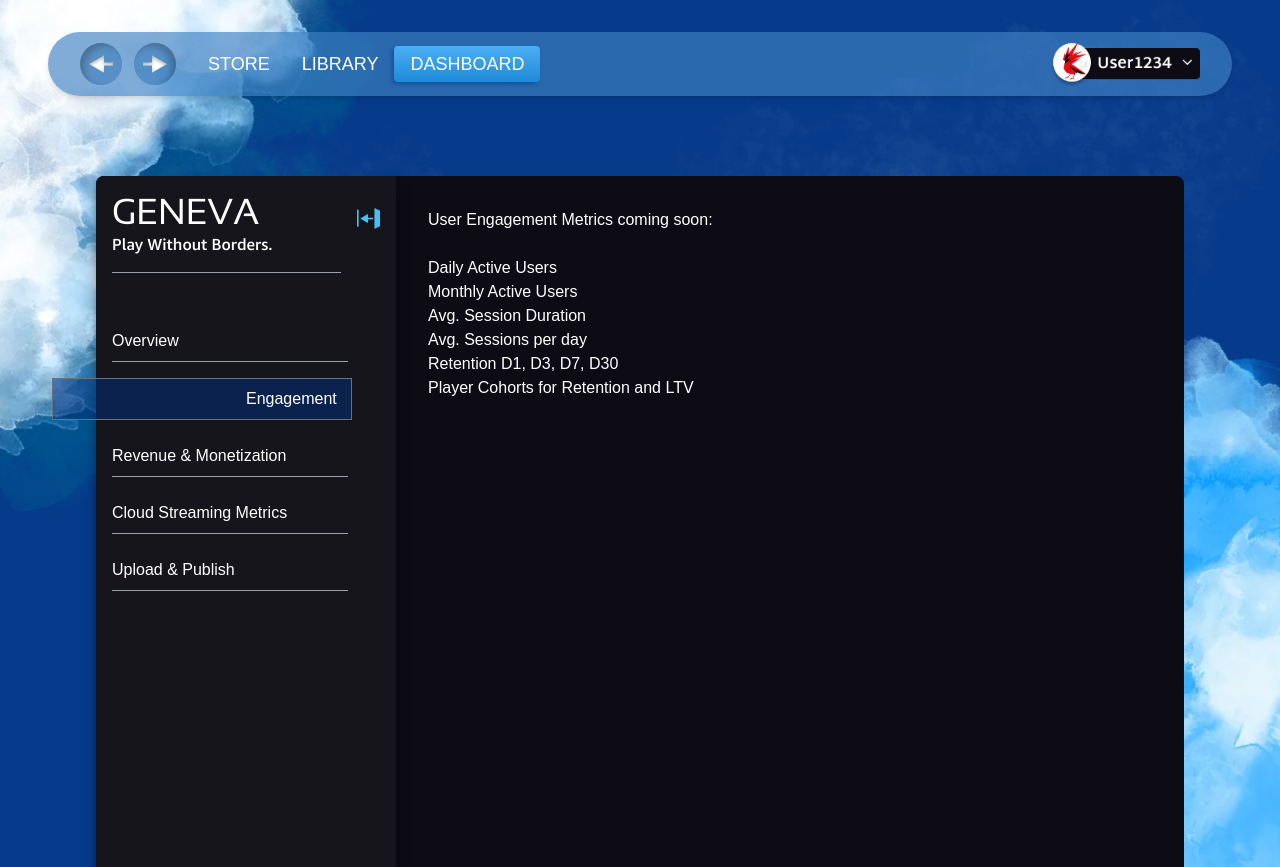
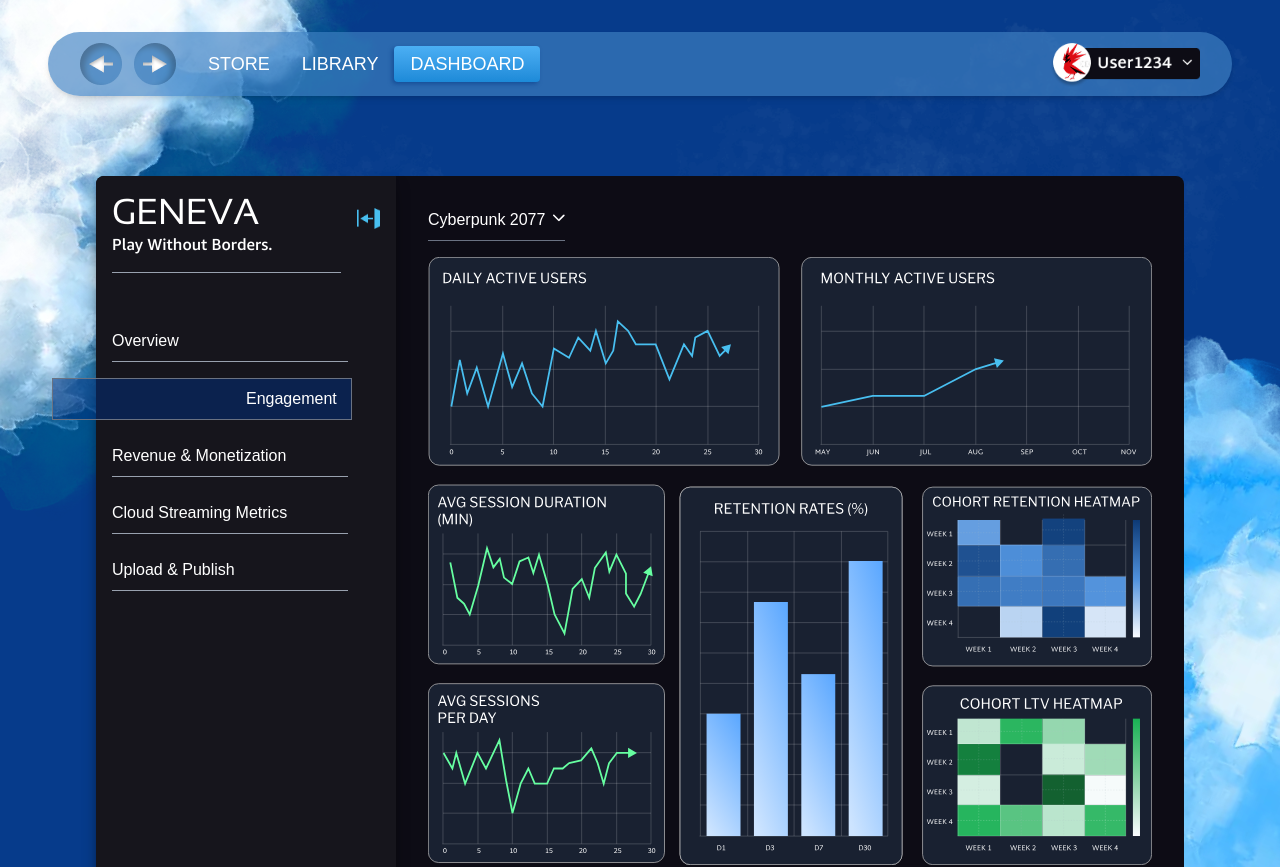
Before and after one commit to rkmiller131/geneva, a Next.js app: page /dashboard/engagement in a window 1280 px wide. Shown: the top 867 px of the page. Built offline with nearby package versions, Linux system fonts and the light colour scheme; a web font is replaced by a local one.

Commit message:
added mock user engagement graphs

```diff
--- a/app/(protected)/dashboard/engagement/page.tsx
+++ b/app/(protected)/dashboard/engagement/page.tsx
@@ -1,15 +1,27 @@
+import Image from "next/image";
+
 export default function Engagement() {
   return (
-    <div>
-      <span>User Engagement Metrics coming soon:</span>
-      <ul className="mt-6">
-        <li>Daily Active Users</li>
-        <li>Monthly Active Users</li>
-        <li>Avg. Session Duration</li>
-        <li>Avg. Sessions per day</li>
-        <li>Retention D1, D3, D7, D30</li>
-        <li>Player Cohorts for Retention and LTV</li>
-      </ul>
+    <div className="flex flex-col gap-4">
+      <div className="cursor-not-allowed flex gap-2 items-start border-b border-gray-500 pb-2 w-max">
+        <span className="">
+          Cyberpunk 2077
+        </span>
+        <Image
+          src="/icons/down-caret.png"
+          alt="Dropdown icon"
+          width={12}
+          height={12}
+          className="pt-1"
+        />
+      </div>
+
+      <Image
+        src="/images/UserEngagementGraphs.svg"
+        alt="Mock User Engagement Graph"
+        width={855}
+        height={720}
+      />
     </div>
   )
 }
```
Also changed, not shown: public/images/UserEngagementGraphs.svg (added).
